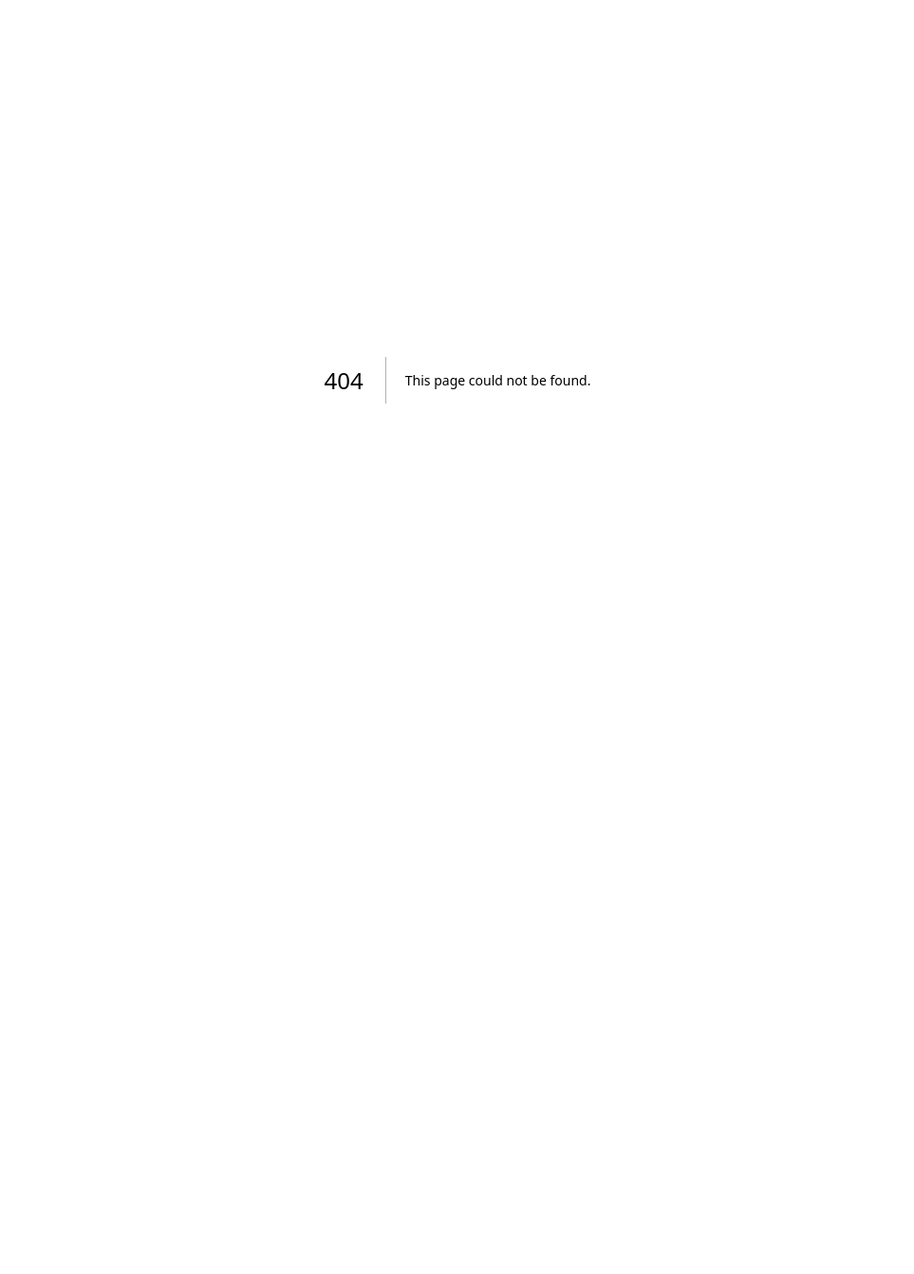
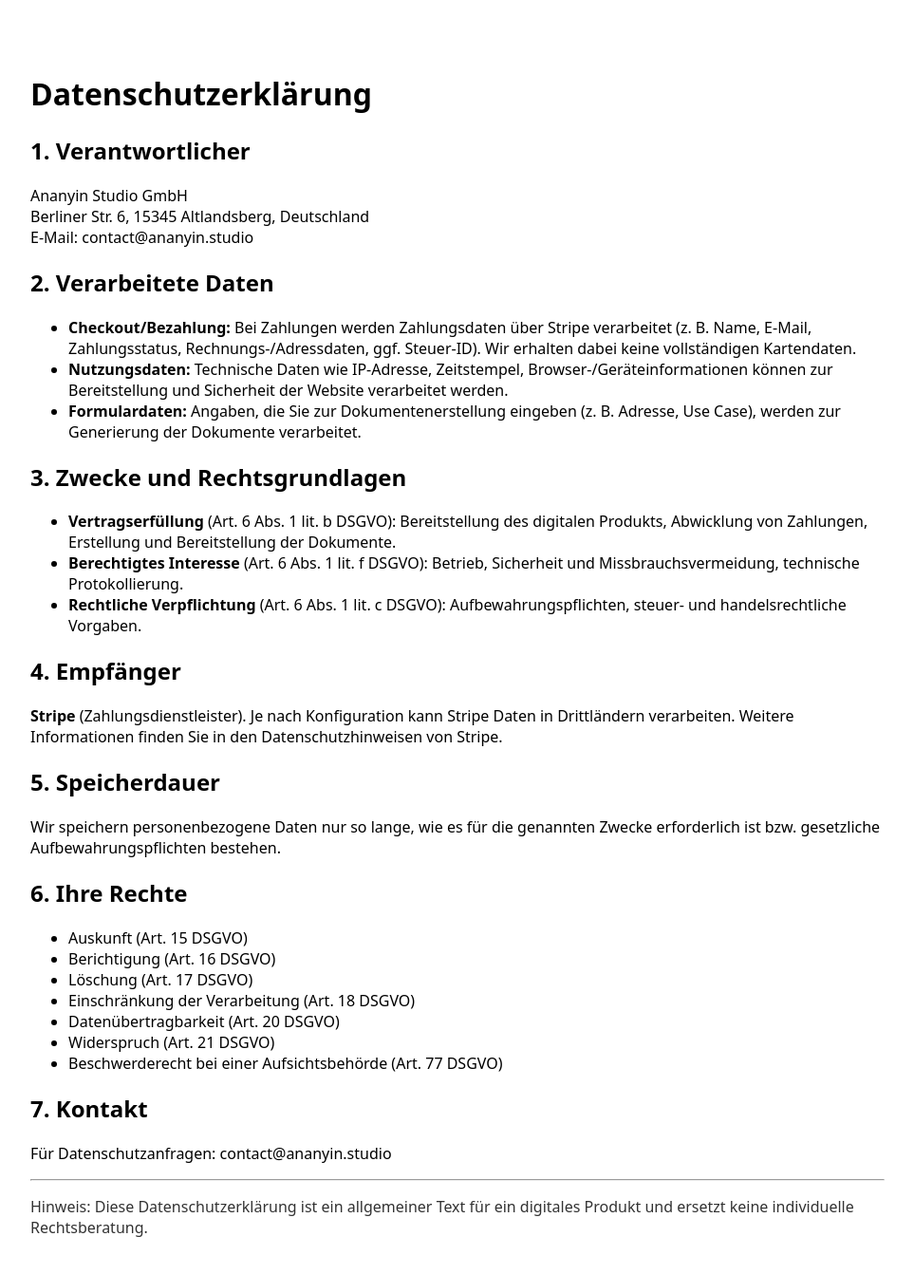
Before and after one commit to ananyinstudio/ai-compliance, a Next.js app: page /datenschutz in a window 1280 px wide. Before the commit this address had no page. Shown: the top 1342 px of the page at 95% size, without its empty margins (158-1121 px from the left). Before the commit the page ends 800 px from the top, so only its background shows below. Built offline with nearby package versions, Linux system fonts and the light colour scheme.

Commit message:
Create page.tsx

```diff
--- /dev/null
+++ b/src/app/datenschutz/page.tsx
@@ -0,0 +1,84 @@
+export const metadata = {
+  title: "Datenschutzerklärung | Ananyin Studio GmbH",
+};
+
+export default function Datenschutz() {
+  return (
+    <main style={{ maxWidth: 900, margin: "40px auto", padding: 16, fontFamily: "system-ui" }}>
+      <h1>Datenschutzerklärung</h1>
+
+      <h2>1. Verantwortlicher</h2>
+      <p>
+        Ananyin Studio GmbH<br />
+        Berliner Str. 6, 15345 Altlandsberg, Deutschland<br />
+        E-Mail: contact@ananyin.studio
+      </p>
+
+      <h2>2. Verarbeitete Daten</h2>
+      <ul>
+        <li>
+          <strong>Checkout/Bezahlung:</strong> Bei Zahlungen werden Zahlungsdaten über Stripe verarbeitet
+          (z. B. Name, E-Mail, Zahlungsstatus, Rechnungs-/Adressdaten, ggf. Steuer-ID). Wir erhalten dabei
+          keine vollständigen Kartendaten.
+        </li>
+        <li>
+          <strong>Nutzungsdaten:</strong> Technische Daten wie IP-Adresse, Zeitstempel, Browser-/Geräteinformationen
+          können zur Bereitstellung und Sicherheit der Website verarbeitet werden.
+        </li>
+        <li>
+          <strong>Formulardaten:</strong> Angaben, die Sie zur Dokumentenerstellung eingeben (z. B. Adresse, Use Case),
+          werden zur Generierung der Dokumente verarbeitet.
+        </li>
+      </ul>
+
+      <h2>3. Zwecke und Rechtsgrundlagen</h2>
+      <ul>
+        <li>
+          <strong>Vertragserfüllung</strong> (Art. 6 Abs. 1 lit. b DSGVO): Bereitstellung des digitalen Produkts,
+          Abwicklung von Zahlungen, Erstellung und Bereitstellung der Dokumente.
+        </li>
+        <li>
+          <strong>Berechtigtes Interesse</strong> (Art. 6 Abs. 1 lit. f DSGVO): Betrieb, Sicherheit und Missbrauchsvermeidung,
+          technische Protokollierung.
+        </li>
+        <li>
+          <strong>Rechtliche Verpflichtung</strong> (Art. 6 Abs. 1 lit. c DSGVO): Aufbewahrungspflichten, steuer- und handelsrechtliche Vorgaben.
+        </li>
+      </ul>
+
+      <h2>4. Empfänger</h2>
+      <p>
+        <strong>Stripe</strong> (Zahlungsdienstleister). Je nach Konfiguration kann Stripe Daten in Drittländern verarbeiten.
+        Weitere Informationen finden Sie in den Datenschutzhinweisen von Stripe.
+      </p>
+
+      <h2>5. Speicherdauer</h2>
+      <p>
+        Wir speichern personenbezogene Daten nur so lange, wie es für die genannten Zwecke erforderlich ist bzw. gesetzliche
+        Aufbewahrungspflichten bestehen.
+      </p>
+
+      <h2>6. Ihre Rechte</h2>
+      <ul>
+        <li>Auskunft (Art. 15 DSGVO)</li>
+        <li>Berichtigung (Art. 16 DSGVO)</li>
+        <li>Löschung (Art. 17 DSGVO)</li>
+        <li>Einschränkung der Verarbeitung (Art. 18 DSGVO)</li>
+        <li>Datenübertragbarkeit (Art. 20 DSGVO)</li>
+        <li>Widerspruch (Art. 21 DSGVO)</li>
+        <li>Beschwerderecht bei einer Aufsichtsbehörde (Art. 77 DSGVO)</li>
+      </ul>
+
+      <h2>7. Kontakt</h2>
+      <p>
+        Für Datenschutzanfragen: contact@ananyin.studio
+      </p>
+
+      <hr />
+      <p style={{ opacity: 0.8 }}>
+        Hinweis: Diese Datenschutzerklärung ist ein allgemeiner Text für ein digitales Produkt und ersetzt keine
+        individuelle Rechtsberatung.
+      </p>
+    </main>
+  );
+}
```
